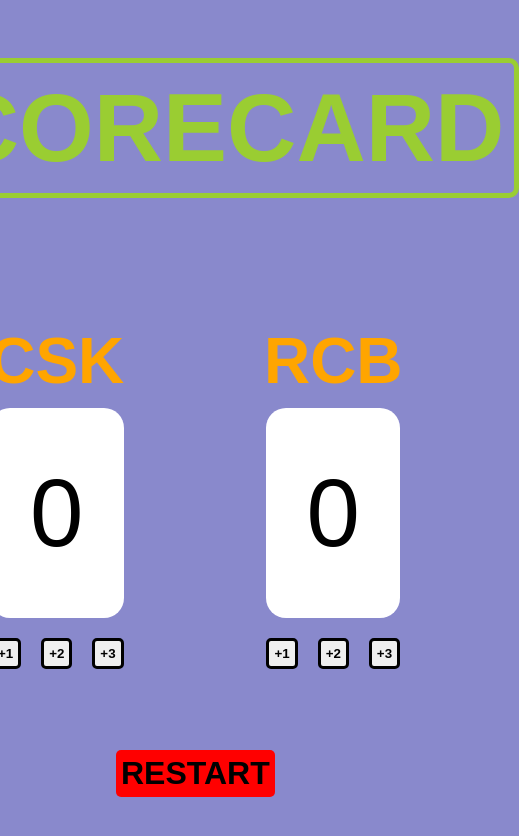
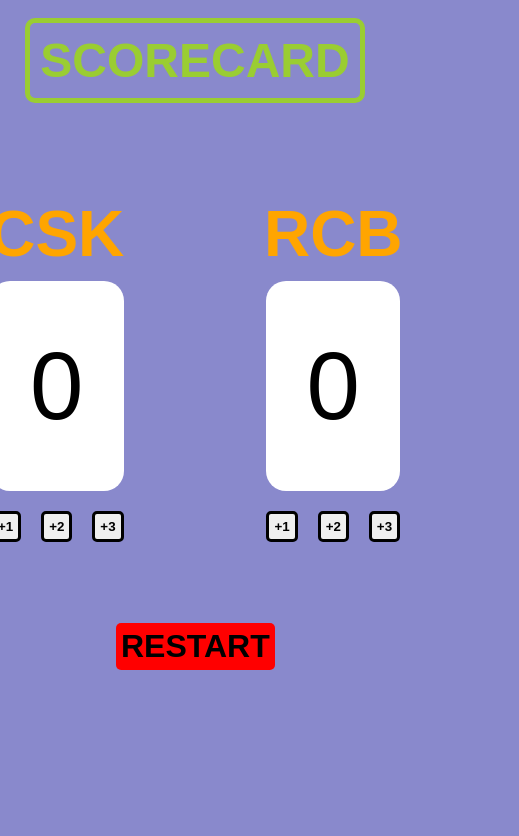
Before and after one commit to akhil683/scorecard, a plain HTML site: page index.html in a window 390 px wide. Shown: the whole page, 519 px wide, since content can reach past the window. Drawn offline with Linux system fonts and the light colour scheme.

Commit message:
Update styles.css
responsive

```diff
--- a/styles.css
+++ b/styles.css
@@ -68,3 +68,13 @@ button:hover {
     font-size: 2rem;
 
 }
+
+@media (max-width: 640px) {
+ h1 {
+   font-size: 3rem;
+   margin-top: 10px;
+}
+.scorecard {
+   flex-wrap: wrap:
+}
+}
```
